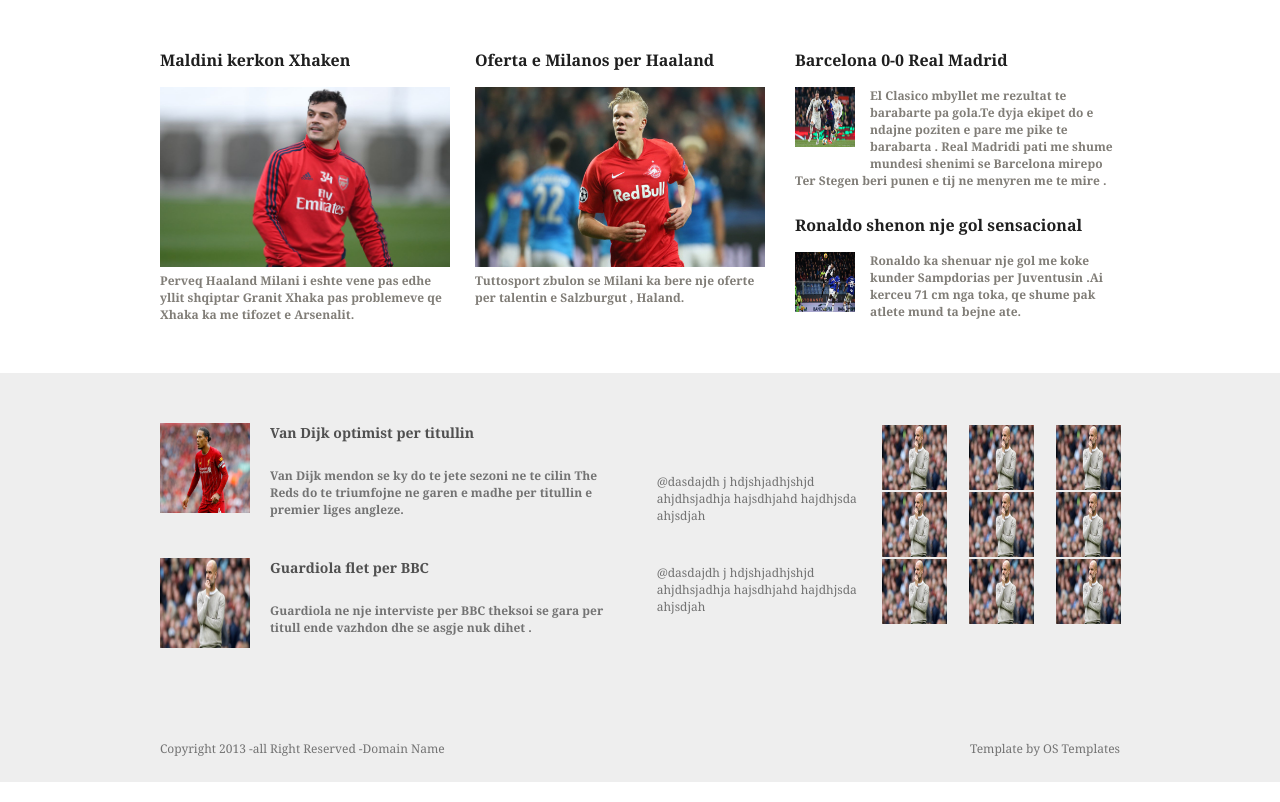
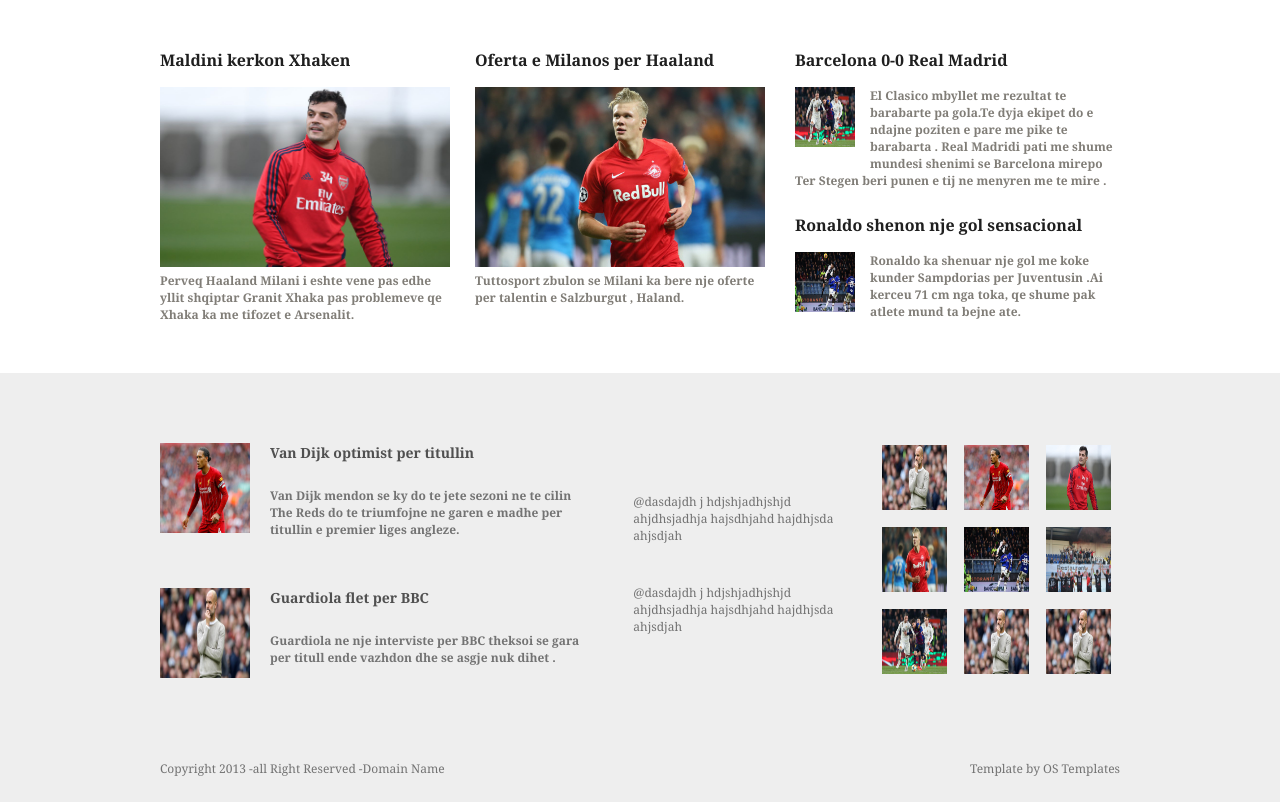
Before and after one commit to betimtasholli/INT19_20_Gr4, a PHP site: page / in a window 1280 px wide. Shown: the part 865-1667 px from the top of the page. Run offline with PHP 8.4, Linux system fonts and the light colour scheme.

Commit message:
Krijimi i Gallery

```diff
--- a/index.html
+++ b/index.html
@@ -200,26 +200,26 @@
 
         </div>
         <div class="gallery">
-          <table>
+
             <table>
               <tr>
-                <td> <img class="aboutImg" src="images/guardiola.jpg" width="65px" height="65px" align="left"/> </td>
-                <td> <img class="aboutImg" src="images/guardiola.jpg" width="65px" height="65px" align="center"/> </td>
-                <td> <img class="aboutImg" src="images/guardiola.jpg" width="65px" height="65px" align="right"/> </td>
+                <td> <img class="galleryImg" src="images/guardiola.jpg" width="65px" height="65px" align="left"/> </td>
+                <td> <img class="galleryImg" src="images/virgil.jpg" width="65px" height="65px" align="center"/> </td>
+                <td> <img class="galleryImg" src="images/xhaka.jpg" width="65px" height="65px" align="right"/> </td>
               </tr>
               <tr>
-                <td> <img class="aboutImg" src="images/guardiola.jpg" width="65px" height="65px" align="left"/> </td>
-                <td> <img class="aboutImg" src="images/guardiola.jpg" width="65px" height="65px" align="center"/> </td>
-                <td> <img class="aboutImg" src="images/guardiola.jpg" width="65px" height="65px" align="right"/> </td>
+                <td> <img class="galleryImg" src="images/haaland.jpg" width="65px" height="65px" align="left"/> </td>
+                <td> <img class="galleryImg" src="images/ronaldo.jpg" width="65px" height="65px" align="center"/> </td>
+                <td> <img class="galleryImg" src="images/arberia.jpg" width="65px" height="65px" align="right"/> </td>
               </tr>
               <tr>
-                <td> <img class="aboutImg" src="images/guardiola.jpg" width="65px" height="65px" align="left"/> </td>
-                <td> <img class="aboutImg" src="images/guardiola.jpg" width="65px" height="65px" align="center"/> </td>
-                <td> <img class="aboutImg" src="images/guardiola.jpg" width="65px" height="65px" align="right"/> </td>
+                <td> <img class="galleryImg3" src="images/elclasico.jpg" width="65px" height="65px" align="left"/> </td>
+                <td> <img class="galleryImg3" src="images/guardiola.jpg" width="65px" height="65px" align="center"/> </td>
+                <td> <img class="galleryImg3" src="images/guardiola.jpg" width="65px" height="65px" align="right"/> </td>
               </tr>
             </table>
 
-          </table>
+
 
         </div>
       </div>
--- a/styles/style.css
+++ b/styles/style.css
@@ -203,7 +203,7 @@
 
 .footer {
   background-color: #eee;
-  padding-top: 50px;
+  padding-top: 70px;
   padding-bottom: 50px;
 }
 
@@ -216,7 +216,7 @@
 }
 
 .about2 {
-  padding-top: 40px;
+  padding-top: 50px;
   width: 100%;
 }
 
@@ -239,7 +239,7 @@
   width: 25%;
   padding-top: 50px;
   padding-bottom: 50px;
-  padding-left: 50px;
+  padding-left: 40px;
 }
 
 .twiter1 {
@@ -254,6 +254,16 @@
 
 .gallery {
   width: 25%;
+  padding-left: 30px;
+}
+
+.galleryImg {
+  padding-right: 15px;
+  padding-bottom: 15px;
+}
+
+.galleryImg3 {
+  padding-right: 15px;
 }
 .copyright {
   padding-bottom: 25px;
```
